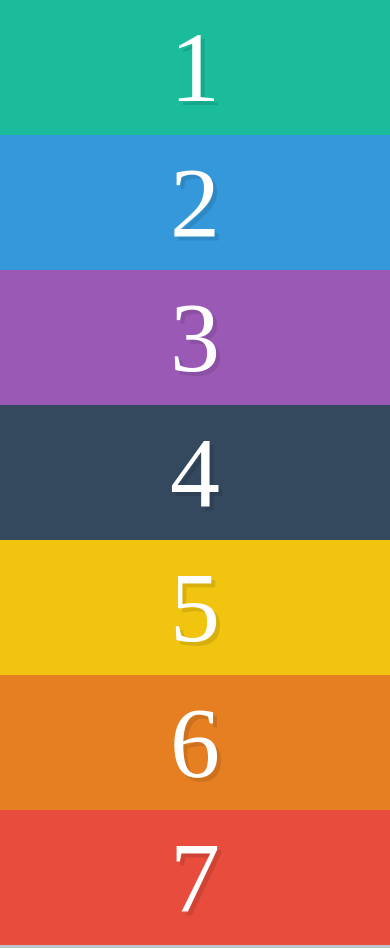
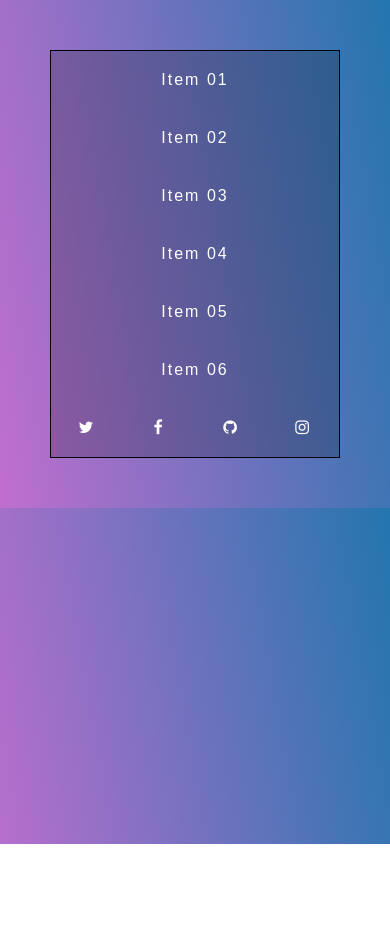
Before and after one commit to LevDoesCode/html-tests, a plain HTML site: page index.html in a window 390 px wide. Shown: the top 948 px of the page. After the commit the page ends 844 px from the top, so only its background shows below. Drawn offline with Linux system fonts and the light colour scheme.

Commit message:
Add Worked with media queries

```diff
--- a/index.html
+++ b/index.html
@@ -1,22 +1,47 @@
+<!DOCTYPE html>
 <html lang="en">
     <head>
         <meta charset="UTF-8" />
-        <meta name="viewport" content="width=device-width, initial-scale=1.0" />
-        <link rel="stylesheet" href="style.css" />
-        <title>Document</title>
+        <meta name="viewport" content="width=device-width, initial-scale=1" />
+        <title>FlexBox Nav</title>
+        <link
+            rel="stylesheet"
+            href="https://maxcdn.bootstrapcdn.com/font-awesome/4.3.0/css/font-awesome.min.css"
+        />
+        <link rel="stylesheet" href="style-START.css" />
     </head>
     <body>
-        <div class="container">
-            <div class="box box1">1</div>
-            <div class="box box2">2</div>
-            <div class="box box3">3</div>
-            <div class="box box4">4</div>
-            <div class="box box5">5</div>
-            <div class="box box6">6</div>
-            <div class="box box7">7</div>
-            <div class="box box8">8</div>
-            <div class="box box9">9</div>
-            <div class="box boxA">A</div>
+        <div class="wrapper">
+            <nav class="flex-nav">
+                <ul>
+                    <li><a href="#">Item 01</a></li>
+                    <li><a href="#">Item 02</a></li>
+                    <li><a href="#">Item 03</a></li>
+                    <li><a href="#">Item 04</a></li>
+                    <li><a href="#">Item 05</a></li>
+                    <li><a href="#">Item 06</a></li>
+                    <li class="social">
+                        <a href="http://twitter.com/wesbos"
+                            ><i class="fa fa-twitter"></i
+                        ></a>
+                    </li>
+                    <li class="social">
+                        <a href="http://facebook.com/wesbos.developer"
+                            ><i class="fa fa-facebook"></i
+                        ></a>
+                    </li>
+                    <li class="social">
+                        <a href="http://github.com/wesbos"
+                            ><i class="fa fa-github"></i
+                        ></a>
+                    </li>
+                    <li class="social">
+                        <a href="http://instagram.com/wesbos"
+                            ><i class="fa fa-instagram"></i
+                        ></a>
+                    </li>
+                </ul>
+            </nav>
         </div>
     </body>
 </html>
--- /dev/null
+++ b/style-START.css
@@ -0,0 +1,69 @@
+/* Some CSS Setup - nothing to do with flexbox */
+html {
+    box-sizing: border-box;
+}
+*,
+*:before,
+*:after {
+    box-sizing: inherit;
+}
+body {
+    font-family: sans-serif;
+    margin: 0;
+    background-image: linear-gradient(260deg, #2376ae 0%, #c16ecf 100%);
+}
+a {
+    color: white;
+    font-weight: 100;
+    letter-spacing: 2px;
+    text-decoration: none;
+    background: rgba(0, 0, 0, 0.2);
+    padding: 20px 5px;
+    display: inline-block;
+    width: 100%;
+    text-align: center;
+    transition: all 0.5s;
+}
+a:hover {
+    background: rgba(0, 0, 0, 0.3);
+}
+.wrapper {
+    max-width: 1000px;
+    margin: 0 auto;
+    padding: 50px;
+} /* Flex Container */
+.flex-nav ul {
+    border: 1px solid black;
+    list-style: none;
+    margin: 0;
+    padding: 0;
+    display: flex;
+}
+
+.flex-nav li {
+    flex: 3;
+}
+
+.flex-nav .social {
+    flex-basis: 100px;
+    flex: 1;
+}
+
+@media all and (max-width: 1000px) {
+    .flex-nav ul {
+        flex-wrap: wrap;
+    }
+
+    .flex-nav li {
+        flex: 1 1 50%;
+    }
+
+    /* .flex-nav .social {
+        flex: 1 1 25%;
+    } */
+}
+@media all and (max-width: 500px) {
+    .flex-nav li {
+        flex-basis: 100%;
+    }
+}
--- a/style.css
+++ /dev/null
@@ -1,46 +0,0 @@
-* {
-    -moz-box-sizing: border-box;
-    -webkit-box-sizing: border-box;
-    box-sizing: border-box;
-    margin: 0;
-}
-
-.box {
-    color: white;
-    font-size: 100px;
-    text-align: center;
-    text-shadow: 4px 4px 0 rgba(0, 0, 0, 0.1);
-    padding: 10px;
-}
-
-.box1 {
-    background: #1abc9c;
-}
-.box2 {
-    background: #3498db;
-}
-.box3 {
-    background: #9b59b6;
-}
-.box4 {
-    background: #34495e;
-}
-.box5 {
-    background: #f1c40f;
-}
-.box6 {
-    background: #e67e22;
-}
-.box7 {
-    background: #e74c3c;
-}
-.box8 {
-    background: #bdc3c7;
-}
-.box9 {
-    background: #2ecc71;
-}
-
-.boxA {
-    background: #16a085;
-}
```
Also changed, not shown: README.md (deleted).
